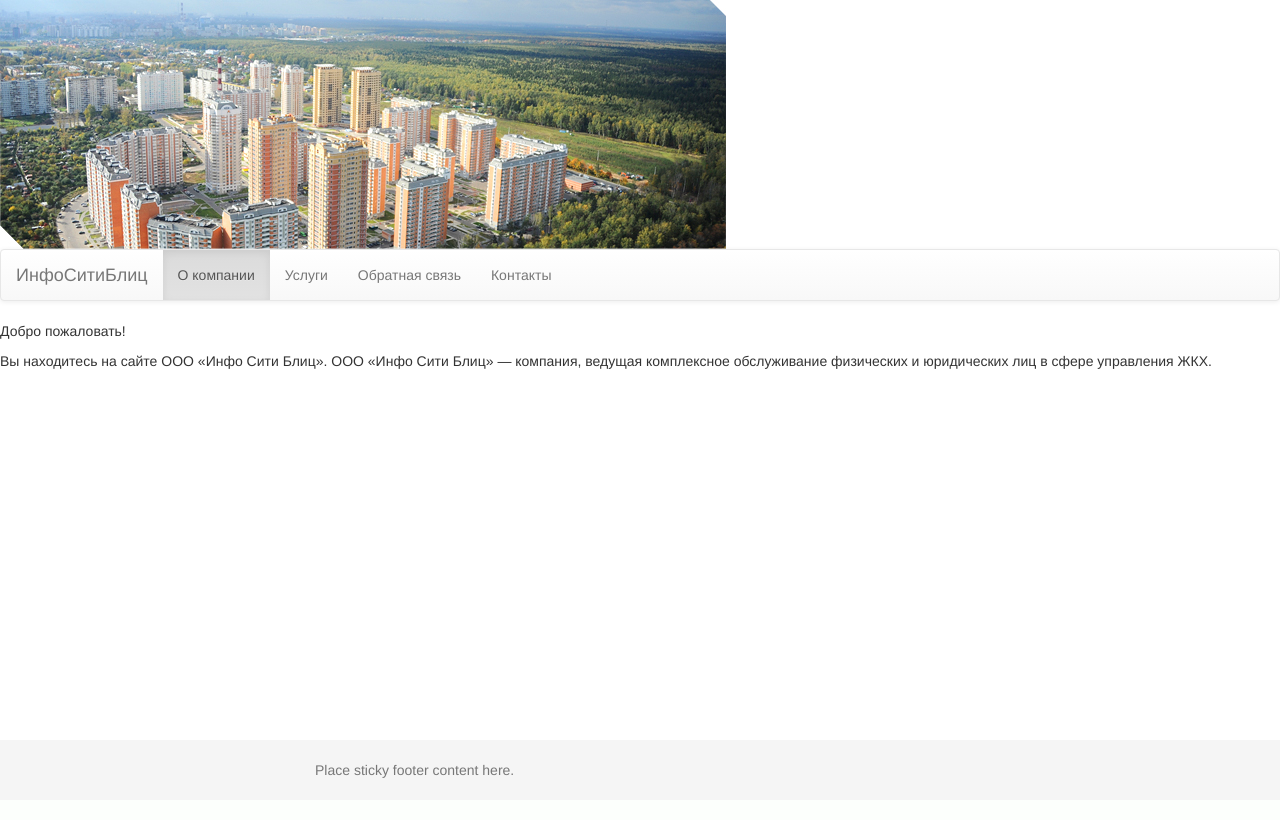
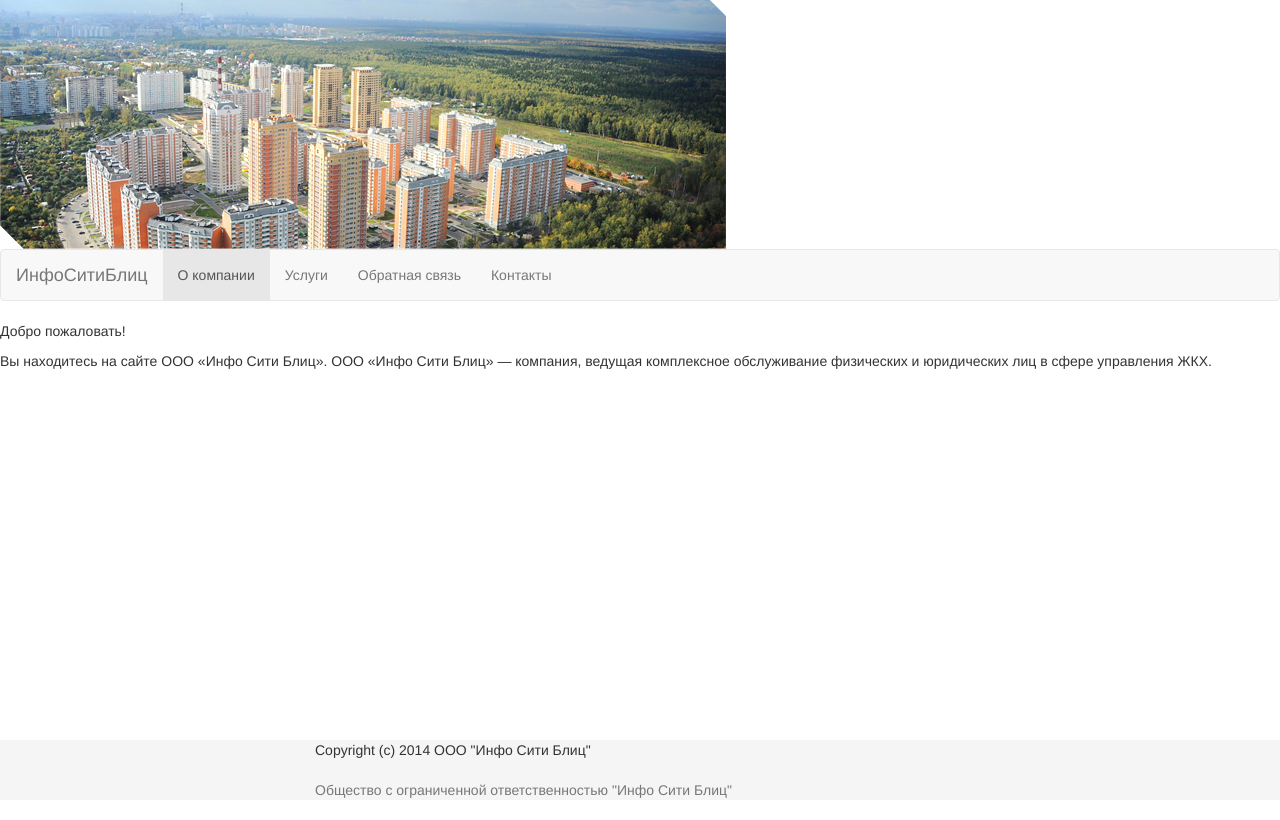
Before and after one commit to afrolovskiy/erc, a Django app: page / in a window 1280 px wide. Before the commit the page ends 778 px from the top, so only its background shows below. Run offline with Django 3.2, Linux system fonts and the light colour scheme; some libraries are stand-ins or nearby versions.

Commit message:
fixed footer

```diff
--- a/erc/templates/base.html
+++ b/erc/templates/base.html
@@ -3,7 +3,6 @@
     <meta content="text/html; charset=UTF-8" http-equiv="Content-Type">
     <title>Инфо Сити Блиц</title>
     <link rel="stylesheet" type="text/css" href="{{STATIC_URL}}css/bootstrap.min.css" />
-    <link rel="stylesheet" type="text/css" href="{{STATIC_URL}}css/bootstrap-theme.min.css" />
     <link rel="stylesheet" type="text/css" href="{{STATIC_URL}}css/sticky-footer.css" />
     <script src="{{STATIC_URL}}js/bootstrap.min.js"></script>
   </head>
@@ -38,7 +37,12 @@
     <div class="footer">
       <!-- see at http://getbootstrap.com/examples/sticky-footer/ and http://stackoverflow.com/questions/19756997/how-to-create-a-sticky-footer-that-plays-well-with-bootstrap-3 -->
       <div class="container">
-        <p class="text-muted">Place sticky footer content here.</p>
+        <p>
+          Copyright (c) 2014 ООО "Инфо Сити Блиц"
+        </p>
+        <p class="text-muted">
+          Общество с ограниченной ответственностью "Инфо Сити Блиц"
+        </p>
       </div>
     </div>
   </body>
```
